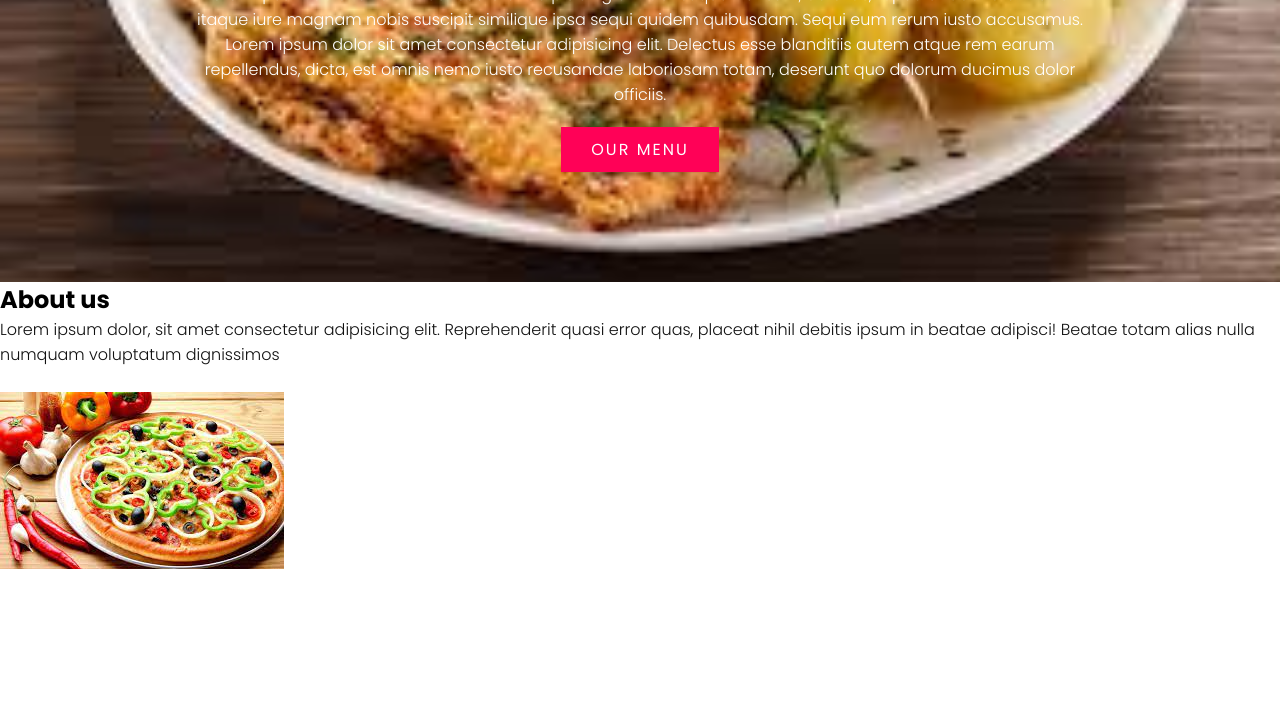
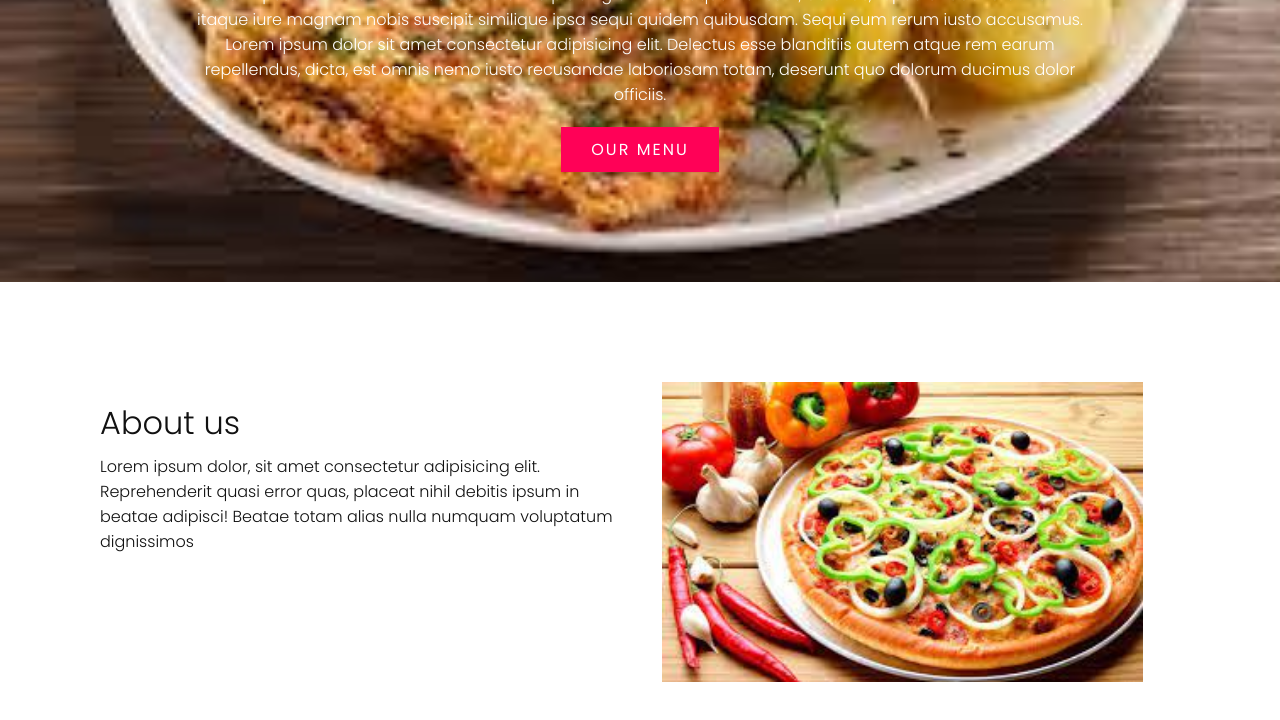
Before and after one commit to mamu234/sample-project, a plain HTML site: page index.html in a window 1280 px wide. Shown: the part 518-1238 px from the top of the page. Before the commit the page ends 1094 px from the top, so only its background shows below. Drawn offline with Linux system fonts and the light colour scheme.

Commit message:
style:styling for about content

```diff
--- a/style.css
+++ b/style.css
@@ -119,3 +119,43 @@ color: #111;
 header .navigation li a:hover{
     color: #ff0157;
 }
+
+section{
+ padding:100px;
+
+}
+.row{
+position:relative;
+width: 100%;
+display:flex;
+justify-content: space-between;
+}
+.row .col50
+{
+position: relative;
+width: 48%;
+}
+.titleText
+{
+color: #111;
+font-size: 2em;
+font-weight: 300;
+}
+.titleText span{
+color: #ff0157;
+font-weight: 700;
+font-size: 1.5em;
+
+}
+.row .col50 .imgBx{
+position: relative;
+width: 100%;
+min-height: 300px;
+}
+.row .col50 .imgBx img{
+position:absolute;
+left: 0;
+top: 0;
+height: 100%;
+object-fit: cover;
+}
```
